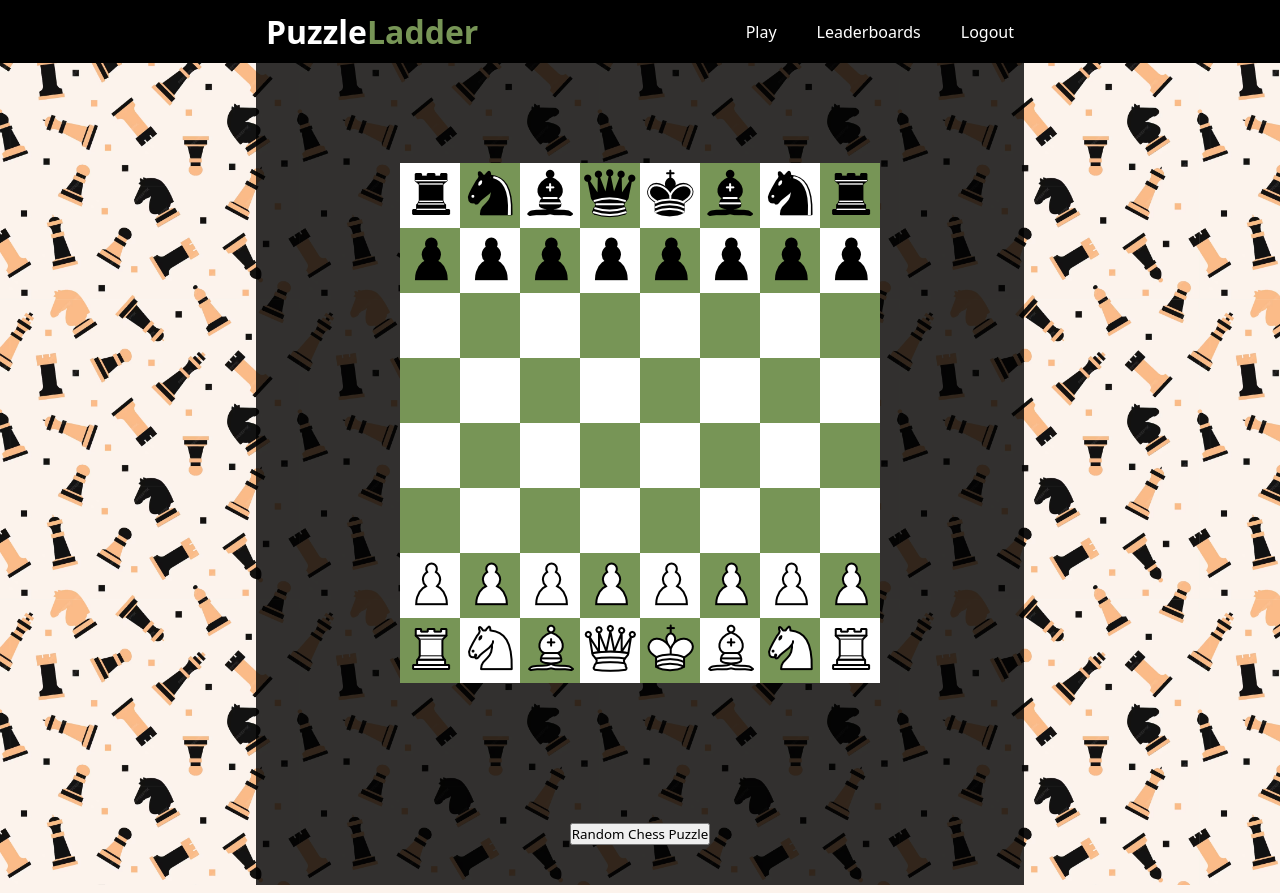
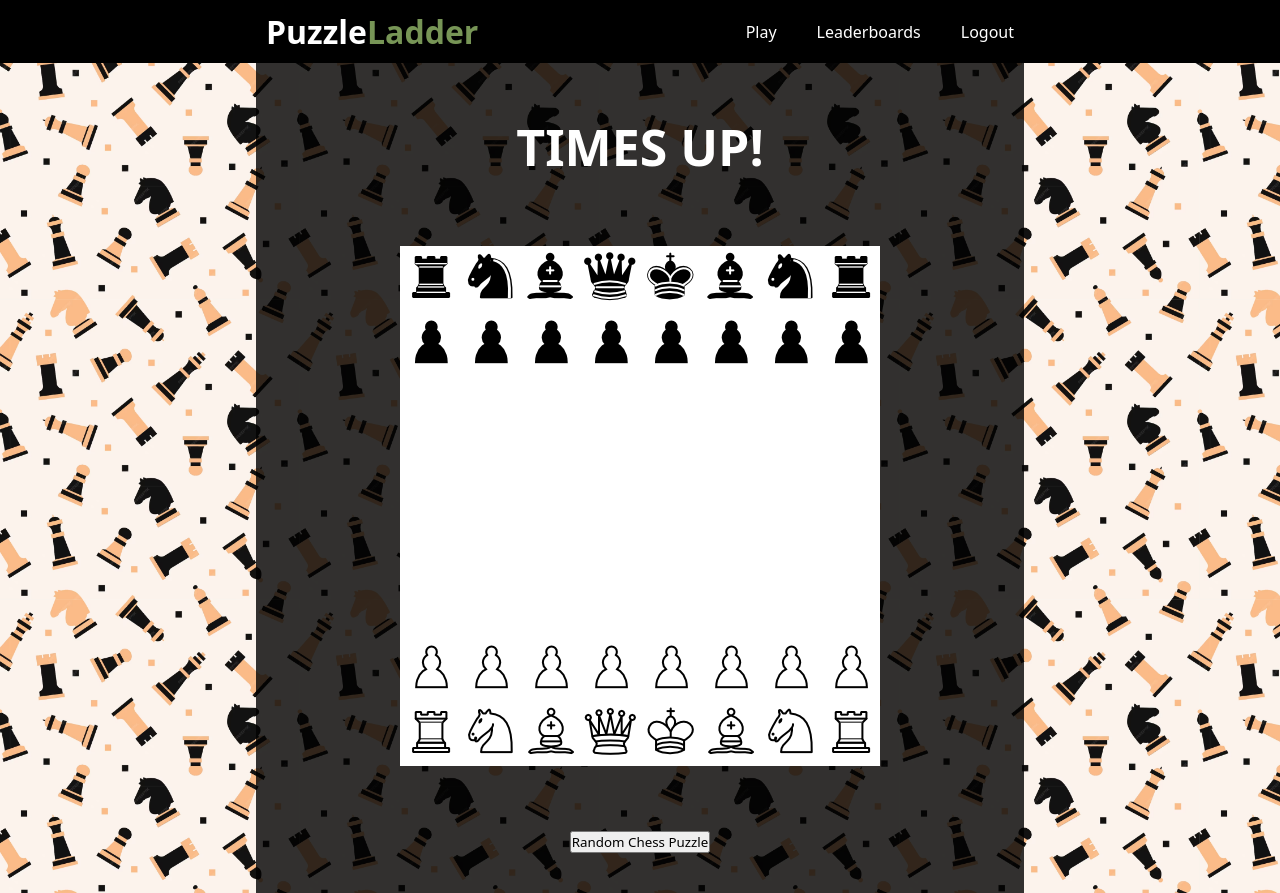
Before and after one commit to calebmcdonald44/CodingDojo, a Flask app: page /attempt_active in a window 1280 px wide. Run offline with Flask 3, Linux system fonts and the light colour scheme; the visitor is signed in with stand-in values (Sample User, id 1).

Commit message:
can now choose board color, timer functions

```diff
--- a/python/project/flask_app/controllers/attempt_controller.py
+++ b/python/project/flask_app/controllers/attempt_controller.py
@@ -6,9 +6,9 @@
 @app.route("/attempt_info", methods=['POST'])
 def attempt_info():
 
-    # session['board_color'] = request.form['board_color']
     session['time'] = request.form['time']
     session['difficulty'] = request.form['difficulty']
+    session['board_color'] = request.form['board_color']
 
     return redirect("/attempt_active")
 
@@ -18,4 +18,5 @@
     if not 'username' in session:
         return redirect("/")
 
+
     return render_template("attempt_active.html")
--- a/python/project/flask_app/static/css/attempt_active.css
+++ b/python/project/flask_app/static/css/attempt_active.css
@@ -48,7 +48,7 @@
 .nav-bar > h1 {
     min-width: 400px;
 }
-span {
+.green1 {
     color: #779556;
 }
 .content {
@@ -65,7 +65,7 @@
 /* PAGE TAGS */
 table {
     border-collapse: collapse;
-    margin: 100px auto;
+    margin: 25px auto;
     height: fit-content;
     width: fit-content;
 }
@@ -83,6 +83,19 @@
 .green {
     background-color: #779556;
 }
+.blue {
+    background-color: #4d74ad;
+}
+.red {
+    background-color: #ac5046;
+}
+.timer {
+
+    font-size: 50px;
+    font-weight: 700;
+    color: white;
+    margin: 50px auto 0 auto;
+}
 button {
     width: fit-content;
     margin: 0 auto;
--- a/python/project/flask_app/static/js/attempt_active.js
+++ b/python/project/flask_app/static/js/attempt_active.js
@@ -8,6 +8,36 @@
 		'X-RapidAPI-Host': 'chess-puzzles.p.rapidapi.com'
 	}
 };
+
+// SETTING UP TIMER
+var seconds = 0;
+function setTime() {
+	var time = document.getElementById("time")
+	seconds = Number(time.value) * 60
+}
+const delay = ms => new Promise(res => setTimeout(res, ms));
+async function countdown() {
+	await delay(200)
+	function tick() {
+		var counter = document.getElementById("counter");
+		var minutes = Math.floor(seconds/60)
+		var minute_seconds = seconds % 60
+		seconds--;
+		if (seconds > 59) {
+			counter.innerHTML = `${minutes}:` + (minute_seconds < 10 ? "0" : "") + String(minute_seconds);
+		}
+		else {
+			counter.innerHTML = "0:" + (seconds < 10 ? "0" : "") + String(seconds);
+		}
+		if (seconds > 0) {
+			setTimeout(tick, 1000);
+		} else {
+		document.getElementById("counter").innerHTML = "TIMES UP!";
+		}
+	}
+	tick();
+}
+countdown();
 
 // GETTING RANDOM PUZZLE AND CONSTRUCTING BOARD
 var solution = null
@@ -128,22 +158,24 @@
 
 function currentBoard(data) {
 	let chess_board = "";
+	let color = document.getElementById("board_color").value
+	console.log(color)
 	for(let i = 0, j = 7; i < 8; i++, j--) {
 		if(data["active_color"] == "w") {
 			// give each square an id name of it's position on the board
 			if(i % 2 == 0) {
-				chess_board += `<tr><td onclick="movePiece(this)" id="${i}0"><img src="static//css/images/${data['chess_board'][i][0]}.png" alt=""></td><td onclick="movePiece(this)" id="${i}1" class="green"><img src="static//css/images/${data['chess_board'][i][1]}.png" alt=""></td><td onclick="movePiece(this)" id="${i}2"><img src="static//css/images/${data['chess_board'][i][2]}.png" alt=""></td><td onclick="movePiece(this)" id="${i}3" class="green"><img src="static//css/images/${data['chess_board'][i][3]}.png" alt=""></td><td onclick="movePiece(this)" id="${i}4"><img src="static//css/images/${data['chess_board'][i][4]}.png" alt=""></td><td onclick="movePiece(this)" id="${i}5" class="green"><img src="static//css/images/${data['chess_board'][i][5]}.png" alt=""></td><td onclick="movePiece(this)" id="${i}6"><img src="static//css/images/${data['chess_board'][i][6]}.png" alt=""></td><td onclick="movePiece(this)" id="${i}7" class="green"><img src="static//css/images/${data['chess_board'][i][7]}.png" alt=""></td></tr>`;
+				chess_board += `<tr><td onclick="movePiece(this)" id="${i}0"><img src="static//css/images/${data['chess_board'][i][0]}.png" alt=""></td><td onclick="movePiece(this)" id="${i}1" class="${color}"><img src="static//css/images/${data['chess_board'][i][1]}.png" alt=""></td><td onclick="movePiece(this)" id="${i}2"><img src="static//css/images/${data['chess_board'][i][2]}.png" alt=""></td><td onclick="movePiece(this)" id="${i}3" class="${color}"><img src="static//css/images/${data['chess_board'][i][3]}.png" alt=""></td><td onclick="movePiece(this)" id="${i}4"><img src="static//css/images/${data['chess_board'][i][4]}.png" alt=""></td><td onclick="movePiece(this)" id="${i}5" class="${color}"><img src="static//css/images/${data['chess_board'][i][5]}.png" alt=""></td><td onclick="movePiece(this)" id="${i}6"><img src="static//css/images/${data['chess_board'][i][6]}.png" alt=""></td><td onclick="movePiece(this)" id="${i}7" class="${color}"><img src="static//css/images/${data['chess_board'][i][7]}.png" alt=""></td></tr>`;
 			}
 			else {
-				chess_board += `<tr><td onclick="movePiece(this)" id="${i}0" class="green"><img src="static//css/images/${data['chess_board'][i][0]}.png" alt=""></td><td onclick="movePiece(this)" id="${i}1"><img src="static//css/images/${data['chess_board'][i][1]}.png" alt=""></td><td onclick="movePiece(this)" id="${i}2" class="green"><img src="static//css/images/${data['chess_board'][i][2]}.png" alt=""></td><td onclick="movePiece(this)" id="${i}3"><img src="static//css/images/${data['chess_board'][i][3]}.png" alt=""></td><td onclick="movePiece(this)" id="${i}4" class="green"><img src="static//css/images/${data['chess_board'][i][4]}.png" alt=""></td><td onclick="movePiece(this)" id="${i}5"><img src="static//css/images/${data['chess_board'][i][5]}.png" alt=""></td><td onclick="movePiece(this)" id="${i}6" class="green"><img src="static//css/images/${data['chess_board'][i][6]}.png" alt=""></td><td onclick="movePiece(this)" id="${i}7"><img src="static//css/images/${data['chess_board'][i][7]}.png" alt=""></td></tr>`;
+				chess_board += `<tr><td onclick="movePiece(this)" id="${i}0" class="${color}"><img src="static//css/images/${data['chess_board'][i][0]}.png" alt=""></td><td onclick="movePiece(this)" id="${i}1"><img src="static//css/images/${data['chess_board'][i][1]}.png" alt=""></td><td onclick="movePiece(this)" id="${i}2" class="${color}"><img src="static//css/images/${data['chess_board'][i][2]}.png" alt=""></td><td onclick="movePiece(this)" id="${i}3"><img src="static//css/images/${data['chess_board'][i][3]}.png" alt=""></td><td onclick="movePiece(this)" id="${i}4" class="${color}"><img src="static//css/images/${data['chess_board'][i][4]}.png" alt=""></td><td onclick="movePiece(this)" id="${i}5"><img src="static//css/images/${data['chess_board'][i][5]}.png" alt=""></td><td onclick="movePiece(this)" id="${i}6" class="${color}"><img src="static//css/images/${data['chess_board'][i][6]}.png" alt=""></td><td onclick="movePiece(this)" id="${i}7"><img src="static//css/images/${data['chess_board'][i][7]}.png" alt=""></td></tr>`;
 			}
 		}
 		else {
 			if(i % 2 == 0) {
-				chess_board += `<tr><td onclick="movePiece(this)" id="${j}7"><img src="static//css/images/${data['chess_board'][j][7]}.png" alt=""></td><td onclick="movePiece(this)" id="${j}6" class="green"><img src="static//css/images/${data['chess_board'][j][6]}.png" alt=""></td><td onclick="movePiece(this)" id="${j}5"><img src="static//css/images/${data['chess_board'][j][5]}.png" alt=""></td><td onclick="movePiece(this)" id="${j}4" class="green"><img src="static//css/images/${data['chess_board'][j][4]}.png" alt=""></td><td onclick="movePiece(this)" id="${j}3"><img src="static//css/images/${data['chess_board'][j][3]}.png" alt=""></td><td onclick="movePiece(this)" id="${j}2" class="green"><img src="static//css/images/${data['chess_board'][j][2]}.png" alt=""></td><td onclick="movePiece(this)" id="${j}1"><img src="static//css/images/${data['chess_board'][j][1]}.png" alt=""></td><td onclick="movePiece(this)" id="${j}0" class="green"><img src="static//css/images/${data['chess_board'][j][0]}.png" alt=""></td></tr>`;
+				chess_board += `<tr><td onclick="movePiece(this)" id="${j}7"><img src="static//css/images/${data['chess_board'][j][7]}.png" alt=""></td><td onclick="movePiece(this)" id="${j}6" class="${color}"><img src="static//css/images/${data['chess_board'][j][6]}.png" alt=""></td><td onclick="movePiece(this)" id="${j}5"><img src="static//css/images/${data['chess_board'][j][5]}.png" alt=""></td><td onclick="movePiece(this)" id="${j}4" class="${color}"><img src="static//css/images/${data['chess_board'][j][4]}.png" alt=""></td><td onclick="movePiece(this)" id="${j}3"><img src="static//css/images/${data['chess_board'][j][3]}.png" alt=""></td><td onclick="movePiece(this)" id="${j}2" class="${color}"><img src="static//css/images/${data['chess_board'][j][2]}.png" alt=""></td><td onclick="movePiece(this)" id="${j}1"><img src="static//css/images/${data['chess_board'][j][1]}.png" alt=""></td><td onclick="movePiece(this)" id="${j}0" class="${color}"><img src="static//css/images/${data['chess_board'][j][0]}.png" alt=""></td></tr>`;
 			}
 			else {
-				chess_board += `<tr><td onclick="movePiece(this)" id="${j}7" class="green"><img src="static//css/images/${data['chess_board'][j][7]}.png" alt=""></td><td onclick="movePiece(this)" id="${j}6"><img src="static//css/images/${data['chess_board'][j][6]}.png" alt=""></td><td onclick="movePiece(this)" id="${j}5" class="green"><img src="static//css/images/${data['chess_board'][j][5]}.png" alt=""></td><td onclick="movePiece(this)" id="${j}4"><img src="static//css/images/${data['chess_board'][j][4]}.png" alt=""></td><td onclick="movePiece(this)" id="${j}3" class="green"><img src="static//css/images/${data['chess_board'][j][3]}.png" alt=""></td><td onclick="movePiece(this)" id="${j}2"><img src="static//css/images/${data['chess_board'][j][2]}.png" alt=""></td><td onclick="movePiece(this)" id="${j}1" class="green"><img src="static//css/images/${data['chess_board'][j][1]}.png" alt=""></td><td onclick="movePiece(this)" id="${j}0"><img src="static//css/images/${data['chess_board'][j][0]}.png" alt=""></td></tr>`;
+				chess_board += `<tr><td onclick="movePiece(this)" id="${j}7" class="${color}"><img src="static//css/images/${data['chess_board'][j][7]}.png" alt=""></td><td onclick="movePiece(this)" id="${j}6"><img src="static//css/images/${data['chess_board'][j][6]}.png" alt=""></td><td onclick="movePiece(this)" id="${j}5" class="${color}"><img src="static//css/images/${data['chess_board'][j][5]}.png" alt=""></td><td onclick="movePiece(this)" id="${j}4"><img src="static//css/images/${data['chess_board'][j][4]}.png" alt=""></td><td onclick="movePiece(this)" id="${j}3" class="${color}"><img src="static//css/images/${data['chess_board'][j][3]}.png" alt=""></td><td onclick="movePiece(this)" id="${j}2"><img src="static//css/images/${data['chess_board'][j][2]}.png" alt=""></td><td onclick="movePiece(this)" id="${j}1" class="${color}"><img src="static//css/images/${data['chess_board'][j][1]}.png" alt=""></td><td onclick="movePiece(this)" id="${j}0"><img src="static//css/images/${data['chess_board'][j][0]}.png" alt=""></td></tr>`;
 			}
 		}
 	}
@@ -169,24 +201,6 @@
 
 currentBoard(puzzle_info)
 // !!!!!!!!!!!!!!!!!!!!!!!!!!!!!!!!!!!!!!!!!!!!!!!!!!!!!!!!!!!!!!!!!!!!!!!!!!!!!!!!!!!!!!!
-
-// SETTING VARIABLES EQUAL TO SQUARE'S INNER HTML FOR CONVENIENCE
-
-// const blank = '<img src="static//css/images/--.png" alt="">'
-// const bP = '<img src="static//css/images/bP.png" alt="">'
-// const bR = '<img src="static//css/images/bR.png" alt="">'
-// const bN = '<img src="static//css/images/bN.png" alt="">'
-// const bB = '<img src="static//css/images/bB.png" alt="">'
-// const bK = '<img src="static//css/images/bK.png" alt="">'
-// const bQ = '<img src="static//css/images/bQ.png" alt="">'
-// const wP = '<img src="static//css/images/wP.png" alt="">'
-// const wR = '<img src="static//css/images/wR.png" alt="">'
-// const wN = '<img src="static//css/images/wN.png" alt="">'
-// const wB = '<img src="static//css/images/wB.png" alt="">'
-// const wK = '<img src="static//css/images/wK.png" alt="">'
-// const wQ = '<img src="static//css/images/wQ.png" alt="">'
-
-
 
 var click_count = 0
 var start_sq = ""
--- a/python/project/flask_app/templates/attempt_active.html
+++ b/python/project/flask_app/templates/attempt_active.html
@@ -6,9 +6,9 @@
         <title>Document</title>
         <link rel="stylesheet" href="{{ url_for('static', filename='/css/attempt_active.css') }}">
     </head>
-    <body>
+    <body onload="setTime()">
         <div class="nav-bar space-between">
-            <h1>Puzzle<span>Ladder</span></h1>
+            <h1>Puzzle<span class="green1">Ladder</span></h1>
             <div class="nav-items flex">
                 <a href="/play_setup/{{session['username']}}">Play</a>
                 <a href="">Leaderboards</a>
@@ -18,6 +18,17 @@
         <div class="content flex-column">
             <!-- <h1>{{session['time']}}</h1>
             <h1>{{session['difficulty']}}</h1> -->
+            <input type="hidden" name="time" id="time" value="{{session['time']}}">
+            <input type="hidden" name="difficulty" id="difficulty" value="{{session['difficulty']}}">
+            <input type="hidden" name="difficulty" id="board_color" value="{{session['board_color']}}">
+
+
+
+            <span class="timer">
+                <span id="counter"></span>
+            </span>
+
+
             <table id="board"></table>
             <button onclick="getPuzzle()">Random Chess Puzzle</button>
         </div>
--- a/python/project/flask_app/templates/play_setup.html
+++ b/python/project/flask_app/templates/play_setup.html
@@ -22,9 +22,9 @@
         <form action="/attempt_info" method="POST">
             <h2 class="choose_board">Choose a Board:</h2>
             <div class="space-around">
+                <input type="hidden" name="board_color" id="board_color" value="">
                 {% for color in colors %}
-                    <div id="{{color}}">
-                        <table>
+                        <table id="{{color}}" onclick="assignBoardColor(this)">
                             {% for i in range(board) %}
                                 {% if i % 2 == 0 %}
                                     <tr>
@@ -37,7 +37,6 @@
                                 {% endif %}
                             {% endfor %}
                         </table>
-                    </div>
                 {% endfor %}
             </div>
             <h2>Choose Your Settings:</h2>
@@ -60,4 +59,5 @@
         </form>
     </div>
 </body>
+<script src="{{ url_for('static', filename='/js/play_setup.js') }}"></script>
 </html>
```
Also changed, not shown: python/project/flask_app/static/css/play_setup.css (+9 -0 lines), python/project/flask_app/static/js/play_setup.js (+18 -0 lines).
